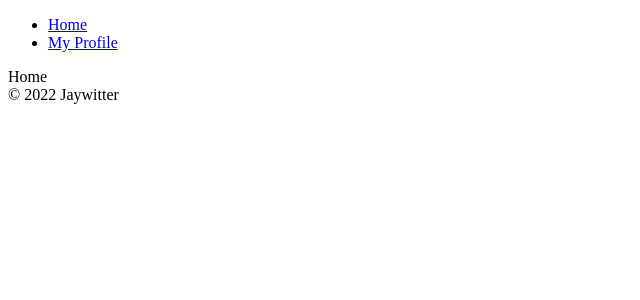
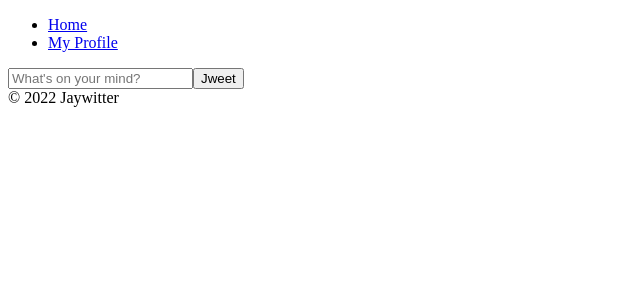
Before and after one commit to jungwonyu/jaywitter, a React (Create React App) app: page /#/ in a window 1280 px wide. Shown: the top 300 px of the page, without its empty margins (0-640 px from the left). Built offline with nearby package versions, Linux system fonts and the light colour scheme; no server answers; sample sign-in values are in the browser's storage.

Commit message:
feat: add create function

```diff
--- a/src/fbase.js
+++ b/src/fbase.js
@@ -2,6 +2,7 @@
 import 'firebase/compat/auth';
 import 'firebase/compat/firestore';
 import 'firebase/auth';
+import 'firebase/firestore';
 
 const firebaseConfig = {
   apiKey: process.env.REACT_APP_API_KEY,
@@ -16,3 +17,4 @@
 
 export const firebaseInstance = firebase;
 export const authService = firebase.auth();
+export const dbService = firebase.firestore();
--- a/src/routes/Home.js
+++ b/src/routes/Home.js
@@ -1,9 +1,39 @@
 import React from 'react';
+import { useState } from 'react';
+import { dbService } from '../fbase';
 
-const Home = () => (
-  <>
-    <span>Home</span>
-  </>
-);
+const Home = () => {
+  const [jweet, setJweet] = useState('');
+
+  const onSubmit = async (event) => {
+    event.preventDefault();
+    await dbService.collection('jweets').add({
+      text: jweet,
+      createdAt: Date.now(),
+    });
+    setJweet('');
+  };
+
+  const onChange = (event) => {
+    event.preventDefault();
+    const {
+      target: { value },
+    } = event;
+    setJweet(value);
+  };
+
+  return (
+    <form onSubmit={onSubmit}>
+      <input
+        value={jweet}
+        onChange={onChange}
+        type='text'
+        placeholder="What's on your mind?"
+        maxLength={120}
+      />
+      <input type='submit' value='Jweet' />
+    </form>
+  );
+};
 
 export default Home;
```
Also changed, not shown: 1 other file (tests, documents, lock files or other folders).
